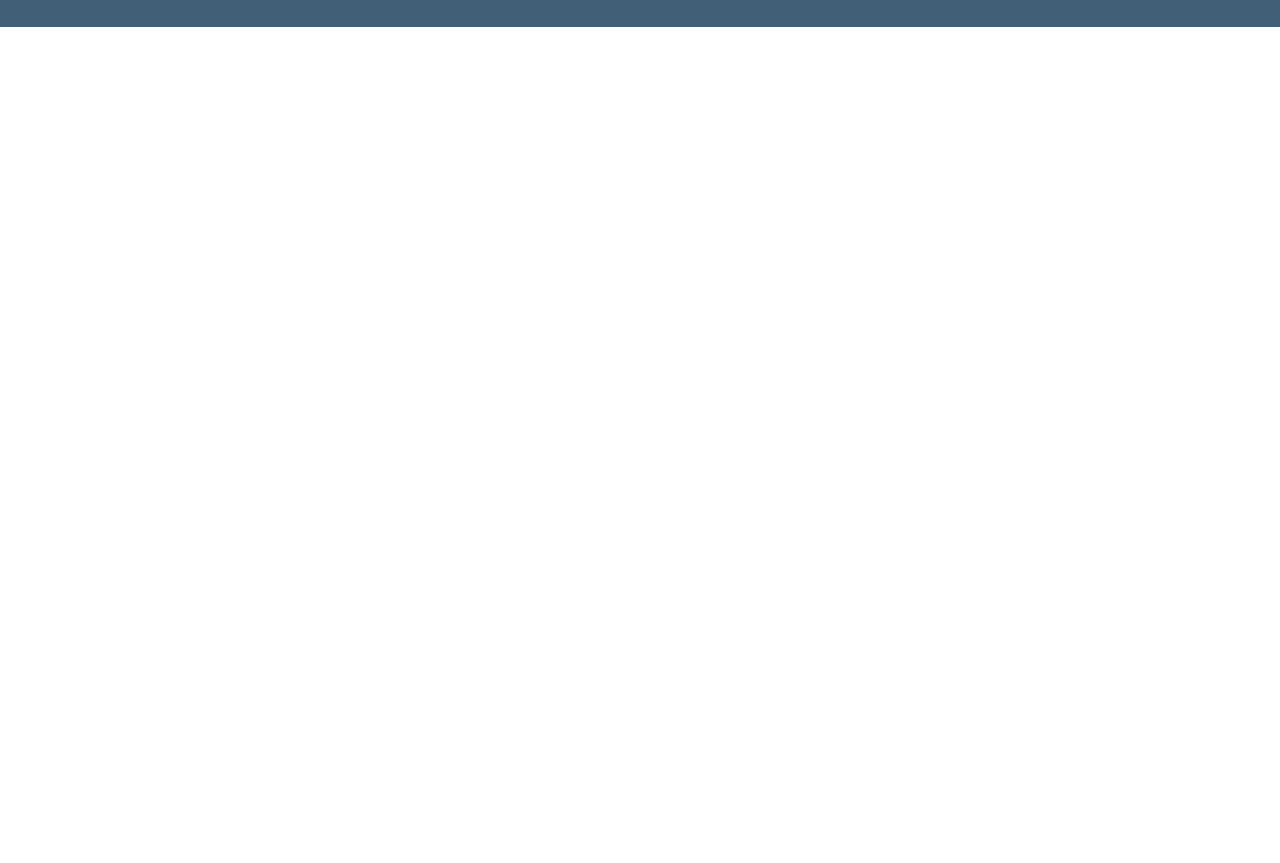
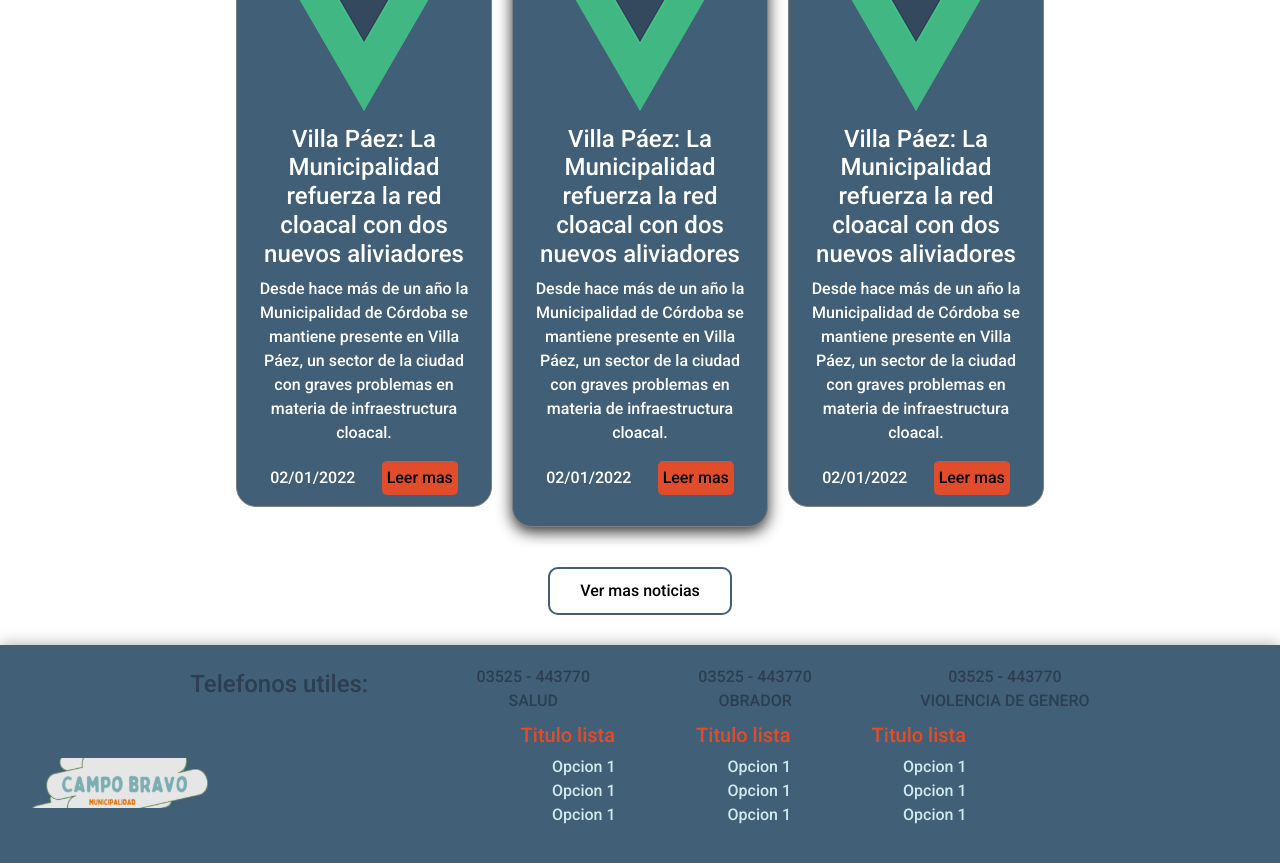
Before and after one commit to PabloBaronIT/web-institucional, a Vue app: page /#/ in a window 1280 px wide. Shown: the part 2220-3083 px from the top of the page. Before the commit the page ends 2247 px from the top, so only its background shows below. Built offline with nearby package versions, Linux system fonts and the light colour scheme; no server answers; what @formkit/vue would draw is missing.

Commit message:
Noticias

```diff
--- a/src/components/Footer/FooterComponent.vue
+++ b/src/components/Footer/FooterComponent.vue
@@ -1,11 +1,29 @@
 <template>
   <footer>
+    <div class="telefonos-container">
+      <h4>Telefonos utiles:</h4>
+      <div class="telefono">
+        <p>03525 - 443770</p>
+        <p>SALUD</p>
+      </div>
+      <div class="telefono">
+        <p>03525 - 443770</p>
+        <p>OBRADOR</p>
+      </div>
+      <div class="telefono">
+        <p>03525 - 443770</p>
+        <p>VIOLENCIA DE GENERO</p>
+      </div>
+    </div>
+
+    <div class="info-container">
       <img
         src="@/assets/campoBravo.png"
         alt=""
         style="width: 20%; height: 50px"
       />
       <filaFooterComponent />
+    </div>
   </footer>
 </template>
 
@@ -25,6 +43,7 @@ footer {
   margin: 0;
   background: var(--blue);
   display: flex;
+  flex-flow: column wrap;
   height: auto;
   box-shadow: 0px 0px 15px #aaa;
   align-items: center;
@@ -32,7 +51,28 @@ footer {
   padding: 20px;
 }
 
+.telefonos-container {
+  width: 90%;
+  display: flex;
+  align-items: center;
+  justify-content: space-evenly;
+}
+
+.telefono p {
+  margin: 0px;
+}
+
+.info-container {
+  width: 100%;
+
+  flex-flow: row nowrap;
+  display: flex;
+  align-items: center;
+  justify-content: space-between;
+}
+
 footer img {
   object-fit: cover;
+  width: 100%;
 }
 </style>
--- a/src/components/Home/NoticiasComponent.vue
+++ b/src/components/Home/NoticiasComponent.vue
@@ -1,9 +1,119 @@
 <template>
-  <article></article>
+  <article>
+    <h2>NOTICIAS E INTERESES</h2>
+    <div class="noticia-container">
+      <div class="noticia uno">
+        <img src="@/assets/logo.png" alt="" />
+        <h4>
+          Villa Páez: La Municipalidad refuerza la red cloacal con dos nuevos
+          aliviadores
+        </h4>
+        <p>
+          Desde hace más de un año la Municipalidad de Córdoba se mantiene
+          presente en Villa Páez, un sector de la ciudad con graves problemas en
+          materia de infraestructura cloacal.
+        </p>
+        <div class="noticia-info">
+          <p class="fecha">02/01/2022</p>
+          <input type="button" value="Leer mas" />
+        </div>
+      </div>
+      <div class="noticia">
+        <img src="@/assets/logo.png" alt="" />
+        <h4>
+          Villa Páez: La Municipalidad refuerza la red cloacal con dos nuevos
+          aliviadores
+        </h4>
+        <p>
+          Desde hace más de un año la Municipalidad de Córdoba se mantiene
+          presente en Villa Páez, un sector de la ciudad con graves problemas en
+          materia de infraestructura cloacal.
+        </p>
+        <div class="noticia-info">
+          <p class="fecha">02/01/2022</p>
+          <input type="button" value="Leer mas" />
+        </div>
+      </div>
+      <div class="noticia tres">
+        <img src="@/assets/logo.png" alt="" />
+        <h4>
+          Villa Páez: La Municipalidad refuerza la red cloacal con dos nuevos
+          aliviadores
+        </h4>
+        <p>
+          Desde hace más de un año la Municipalidad de Córdoba se mantiene
+          presente en Villa Páez, un sector de la ciudad con graves problemas en
+          materia de infraestructura cloacal.
+        </p>
+        <div class="noticia-info">
+          <p class="fecha">02/01/2022</p>
+          <input type="button" value="Leer mas" />
+        </div>
+      </div>
+    </div>
+    <input class="mas-btn" type="button" value="Ver mas noticias" />
+  </article>
 </template>
 
 <script>
 export default {};
 </script>
 
-<style scoped></style>
+<style scoped>
+article {
+  width: 100%;
+  display: flex;
+  flex-flow: column wrap;
+  justify-content: center;
+  align-items: center;
+}
+
+.mas-btn {
+  padding: 10px 30px;
+  border-radius: 10px;
+  border: 2px solid var(--blue);
+  background: none;
+  margin: 10px;
+  margin-bottom: 30px;
+}
+
+.noticia-container {
+  display: flex;
+  justify-content: center;
+  align-items: center;
+}
+
+.noticia {
+  border: 1px solid grey;
+  border-radius: 20px;
+  padding: 20px;
+  margin: 10px;
+  margin-bottom: 30px;
+  width: 20%;
+  box-shadow: 0px 5px 15px rgb(49, 49, 49);
+  background: var(--blue);
+  color: #fff;
+}
+
+.noticia-info {
+  display: flex;
+  align-items: baseline;
+  justify-content: space-around;
+}
+
+.noticia-info input {
+  background: var(--red);
+  border: none;
+  border-radius: 5px;
+  padding: 5px;
+}
+
+.uno,
+.tres {
+  box-shadow: none;
+  padding: 0 20px;
+}
+
+.noticia-img {
+}
+</style>
--- a/src/views/HomeView.vue
+++ b/src/views/HomeView.vue
@@ -10,6 +10,7 @@
     <Programa />
     <Programa />
   </div>
+  <Noticias />
 </template>
 
 <script>
@@ -21,6 +22,7 @@ import cardComponent from "@/components/Home/CardComponent.vue";
 import ServiciosMunicipales from "@/components/Home/ServiciosMunicipalesComponent.vue";
 import MapComponent from "@/components/Home/MapComponent.vue";
 import Programa from "@/components/Home/ProgramaComponent.vue";
+import Noticias from "@/components/Home/NoticiasComponent.vue";
 
 export default {
   name: "HomeView",
@@ -31,6 +33,7 @@ export default {
     ServiciosMunicipales,
     MapComponent,
     Programa,
+    Noticias,
   },
 };
 </script>
```
Lines whose indentation alone changed are shown as unchanged.
